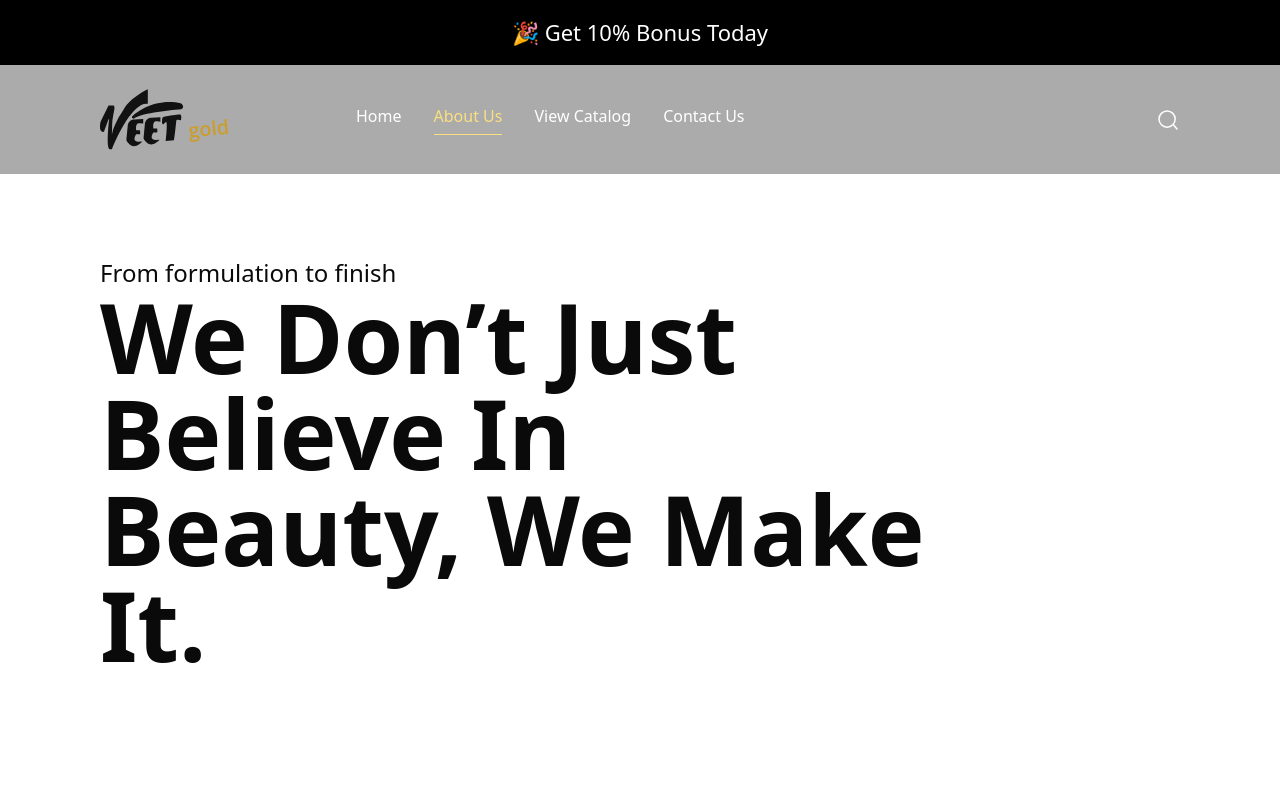
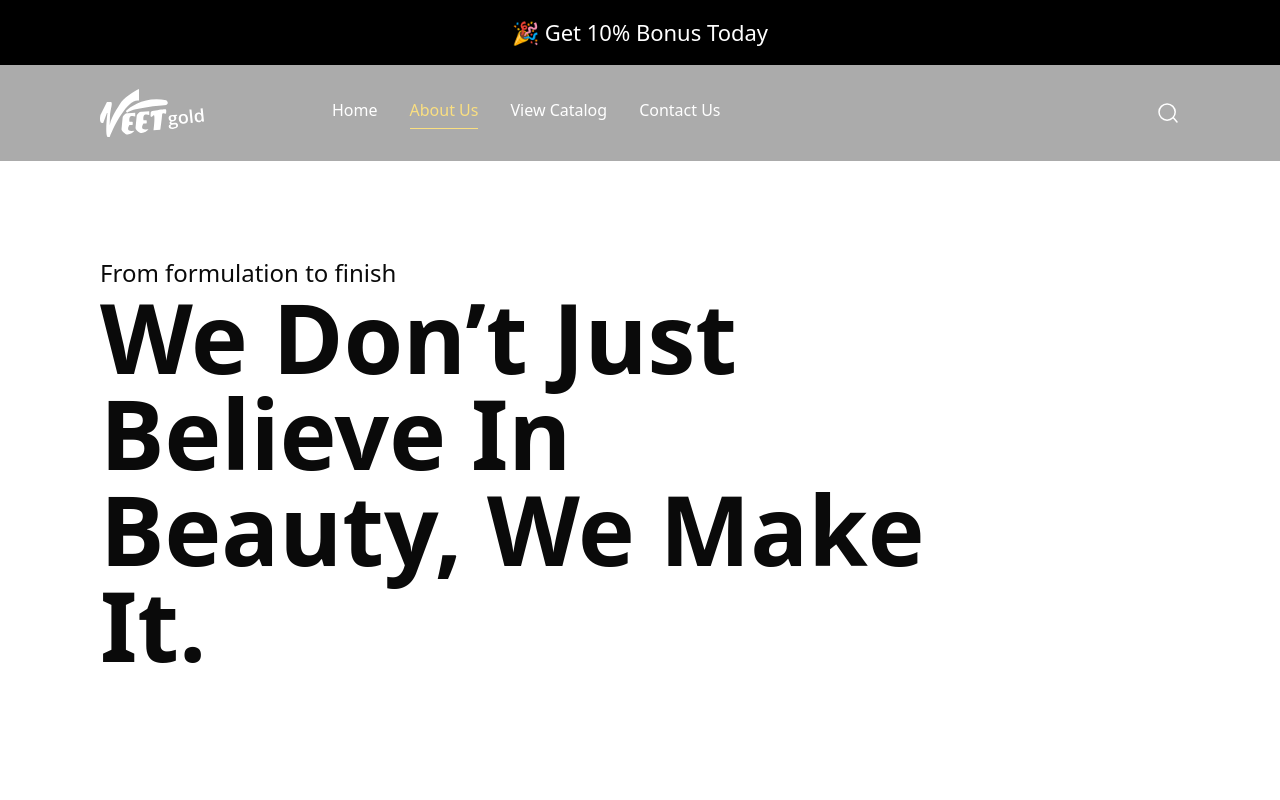
Before and after one commit to Chioma-Okeke/veetgold-official, a Next.js app: page /about-us in a window 1280 px wide. Shown: the top 800 px of the page. Built offline with nearby package versions, Linux system fonts and the light colour scheme.

Commit message:
feat: updated accordion trigger tag component

```diff
--- a/src/components/shared/header.tsx
+++ b/src/components/shared/header.tsx
@@ -7,16 +7,17 @@ import Link from 'next/link'
 import { cn } from '@/lib/utils'
 import { usePathname } from 'next/navigation'
 import { MenuIcon, Search01 } from '@/icons'
+import { useWindowWidth } from '@/hooks/use-width'
 
 function Header() {
-
+    const width = useWindowWidth()
     const pathname = usePathname()
 
     return (
         <header className='z-50 w-full absolute top-0 left-0 p-4 lg:px-[100px] lg:py-6 lg:bg-black/33 text-white'>
             <div className='flex items-center justify-between'>
                 <div className='flex items-center lg:gap-32'>
-                    <Logo variant={pathname === "/about-us" ? "colored" : "default"} />
+                    <Logo variant={(pathname === "/about-us" && width < 1024) ? "colored" : "default"} />
                     <nav className='hidden lg:block'>
                         <ul className='flex items-center gap-8'>
                             {HEADER_URLS.map((item) => {
--- a/src/components/ui/accordion.tsx
+++ b/src/components/ui/accordion.tsx
@@ -36,7 +36,7 @@ const AccordionTrigger = React.forwardRef<
 >(({
   className,
   children,
-  showDropdownIcon,
+  showDropdownIcon = true,
   ...props
 }, ref) => {
   return (
```
